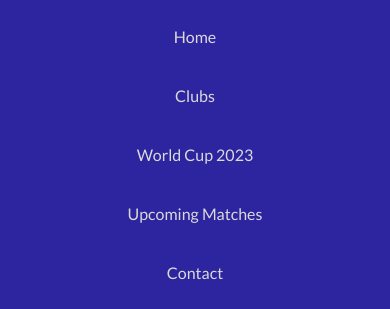
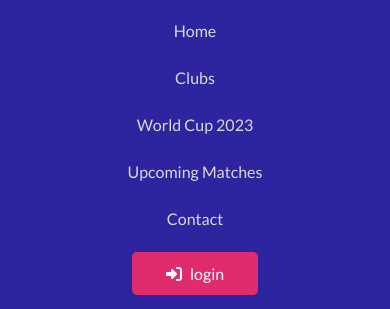
Before and after one commit to asrafulislamgh/football-responsive-website, a plain HTML site: page index.html in a window 390 px wide. Shown: the part 89-398 px from the top of the page. Drawn offline with Linux system fonts and the light colour scheme.

Commit message:
Final revision and revised

```diff
--- a/css/style.css
+++ b/css/style.css
@@ -395,7 +395,6 @@ li .fab:hover {
     padding: 0 30px;
   }
 }
-
 /* ==== For Mobile ==== */
 
 @media only screen and (max-width: 768px) {
@@ -409,7 +408,7 @@ li .fab:hover {
     padding: 10px 0;
   }
   .navbar-item li {
-    padding: 20px 0;
+    padding: 14px 0;
     margin: 0;
   }
   .top-banner-wrapper {
```
Also changed, not shown: img/android-icon-144x144.png (deleted).
